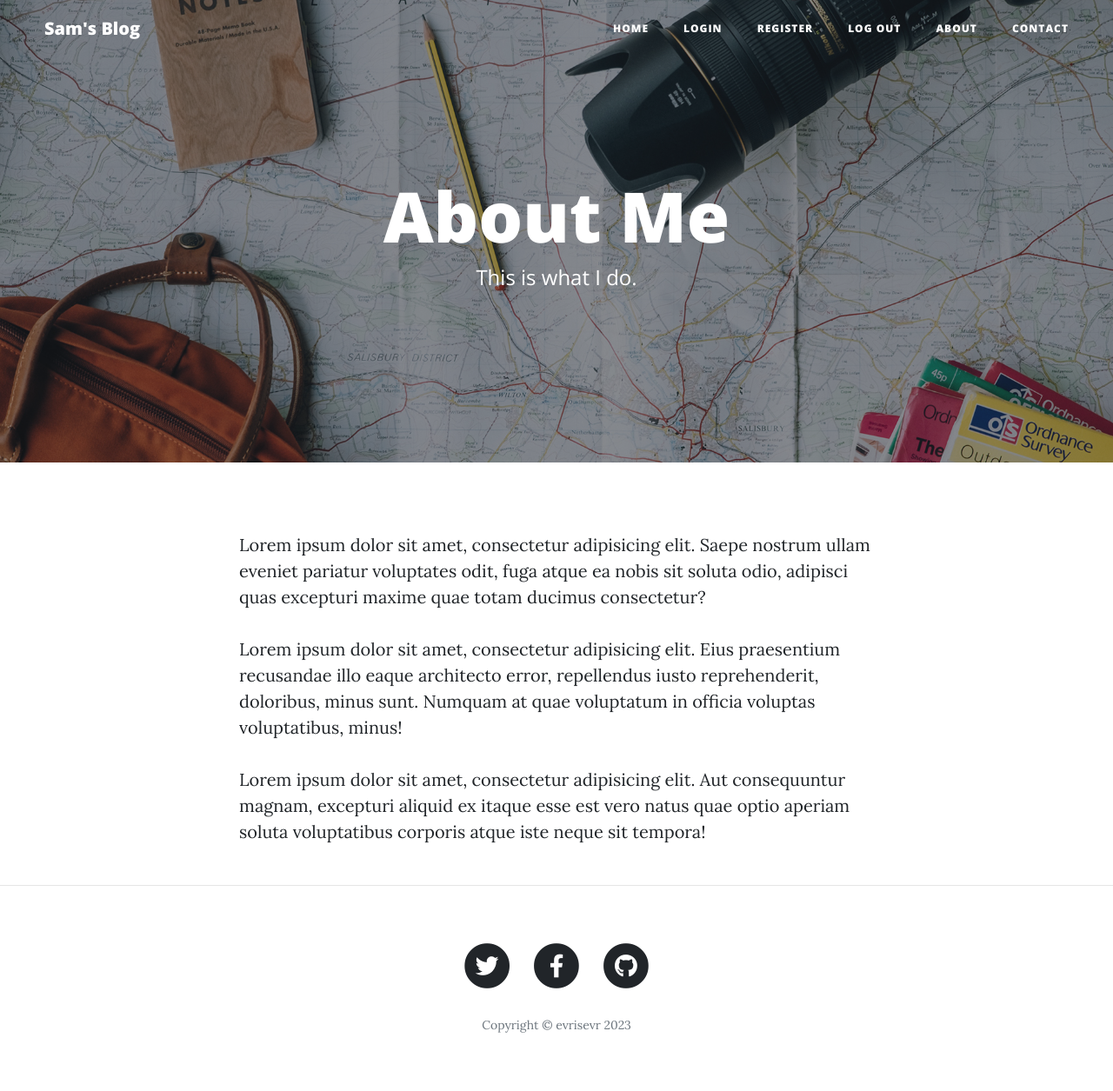
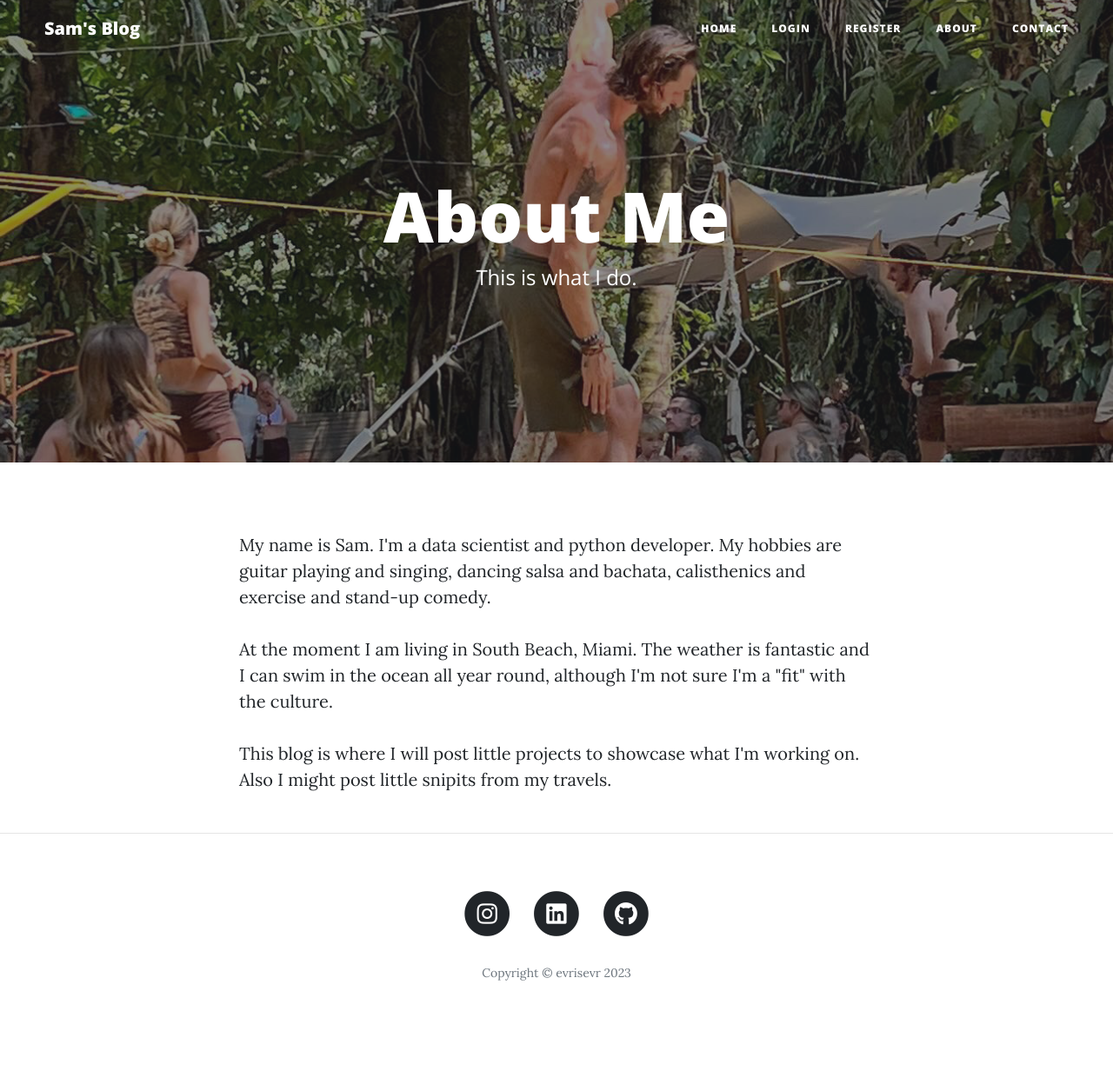
Before and after one commit to SamHastings1066/Blog, a Flask app: page /about in a window 1280 px wide. Shown: the whole page at 87% size. After the commit the page ends 1128 px from the top, so only its background shows below. Run offline with Flask 3, Linux system fonts and the light colour scheme; some libraries are stand-ins or nearby versions.

Commit message:
Fixing the edit-post route, as well as adding some new photos and cleaning things up

```diff
--- a/main.py
+++ b/main.py
@@ -202,7 +202,6 @@ def add_new_post():
 
 @app.route("/edit-post/<int:post_id>", methods=["GET", "POST"])
 @login_required
-@admin_only
 def edit_post(post_id):
     print("GGGGGGEEEEETTTTTSSSS HHHEEERRRRREEE")
     post = BlogPost.query.get(post_id)
--- a/templates/about.html
+++ b/templates/about.html
@@ -1,7 +1,7 @@
 {% include "header.html" %}
 
   <!-- Page Header -->
-  <header class="masthead" style="background-image: url({{ url_for('static', filename='img/about-bg.jpg')}})">
+  <header class="masthead" style="background-image: url({{ url_for('static', filename='img/slack-line.JPG')}})">
     <div class="overlay"></div>
     <div class="container">
       <div class="row">
@@ -19,9 +19,9 @@
   <div class="container">
     <div class="row">
       <div class="col-lg-8 col-md-10 mx-auto">
-        <p>Lorem ipsum dolor sit amet, consectetur adipisicing elit. Saepe nostrum ullam eveniet pariatur voluptates odit, fuga atque ea nobis sit soluta odio, adipisci quas excepturi maxime quae totam ducimus consectetur?</p>
-        <p>Lorem ipsum dolor sit amet, consectetur adipisicing elit. Eius praesentium recusandae illo eaque architecto error, repellendus iusto reprehenderit, doloribus, minus sunt. Numquam at quae voluptatum in officia voluptas voluptatibus, minus!</p>
-        <p>Lorem ipsum dolor sit amet, consectetur adipisicing elit. Aut consequuntur magnam, excepturi aliquid ex itaque esse est vero natus quae optio aperiam soluta voluptatibus corporis atque iste neque sit tempora!</p>
+        <p>My name is Sam. I'm a data scientist and python developer. My hobbies are guitar playing and singing, dancing salsa and bachata, calisthenics and exercise and stand-up comedy.</p>
+        <p>At the moment I am living in South Beach, Miami. The weather is fantastic and I can swim in the ocean all year round, although I'm not sure I'm a "fit" with the culture.</p>
+        <p>This blog is where I will post little projects to showcase what I'm working on. Also I might post little snipits from my travels.</p>
       </div>
     </div>
   </div>
--- a/templates/footer.html
+++ b/templates/footer.html
@@ -5,23 +5,23 @@
         <div class="col-lg-8 col-md-10 mx-auto">
           <ul class="list-inline text-center">
             <li class="list-inline-item">
-              <a href="#">
+              <a href="https://www.instagram.com/evrisevr/">
                 <span class="fa-stack fa-lg">
                   <i class="fas fa-circle fa-stack-2x"></i>
-                  <i class="fab fa-twitter fa-stack-1x fa-inverse"></i>
+                  <i class="fab fa-instagram fa-stack-1x fa-inverse"></i>
                 </span>
               </a>
             </li>
             <li class="list-inline-item">
-              <a href="#">
+              <a href="https://www.linkedin.com/in/sam-hastings-8196a716/">
                 <span class="fa-stack fa-lg">
                   <i class="fas fa-circle fa-stack-2x"></i>
-                  <i class="fab fa-facebook-f fa-stack-1x fa-inverse"></i>
+                  <i class="fab fa-linkedin fa-stack-1x fa-inverse"></i>
                 </span>
               </a>
             </li>
             <li class="list-inline-item">
-              <a href="#">
+              <a href="https://github.com/SamHastings1066">
                 <span class="fa-stack fa-lg">
                   <i class="fas fa-circle fa-stack-2x"></i>
                   <i class="fab fa-github fa-stack-1x fa-inverse"></i>
--- a/templates/header.html
+++ b/templates/header.html
@@ -39,16 +39,20 @@
             <a class="nav-link" href="{{ url_for('get_all_posts') }}">Home</a>
           </li>
 
+          {% if not current_user.is_authenticated %}
           <li class="nav-item">
             <a class="nav-link" href="{{ url_for('login') }}">Login</a>
           </li>
+
           <li class="nav-item">
             <a class="nav-link" href="{{ url_for('register') }}">Register</a>
           </li>
 
-          <li class="nav-item">
-            <a class="nav-link" href="{{ url_for('logout') }}">Log Out</a>
-          </li>
+          {% else %}
+            <li class="nav-item">
+              <a class="nav-link" href="{{ url_for('logout') }}">Log Out</a>
+            </li>
+          {% endif %}
 
           <li class="nav-item">
             <a class="nav-link" href="{{ url_for('about') }}">About</a>
--- a/templates/index.html
+++ b/templates/index.html
@@ -36,8 +36,9 @@
             <a href="#">{{post.author.name}}</a>
             on {{post.date}}
 
-            <a href="{{url_for('delete_post', post_id=post.id) }}">✘</a>
-
+            {% if current_user.id == 1 %}
+              <a href="{{url_for('delete_post', post_id=post.id) }}">✘</a>
+            {% endif %}
           </p>
         </div>
         <hr>
--- a/templates/login.html
+++ b/templates/login.html
@@ -12,7 +12,7 @@
         <div class="col-lg-8 col-md-10 mx-auto">
           <div class="page-heading">
             <h1>Log In</h1>
-            <span class="subheading">Welcome Back!</span>
+            <span class="subheading">Please login to be able to post and edit comments</span>
             {% with messages = get_flashed_messages() %}
               {% if messages %}
                 {% for message in messages %}
--- a/templates/register.html
+++ b/templates/register.html
@@ -12,7 +12,7 @@
         <div class="col-lg-8 col-md-10 mx-auto">
           <div class="page-heading">
             <h1>Register</h1>
-            <span class="subheading">Start Contributing to the Blog!</span>
+            <span class="subheading">Start contributing to the blog!</span>
           </div>
         </div>
       </div>
```
Also changed, not shown: instance/blog.db, static/img/about-bg.jpg (deleted), static/img/slack-line.JPG (added).
